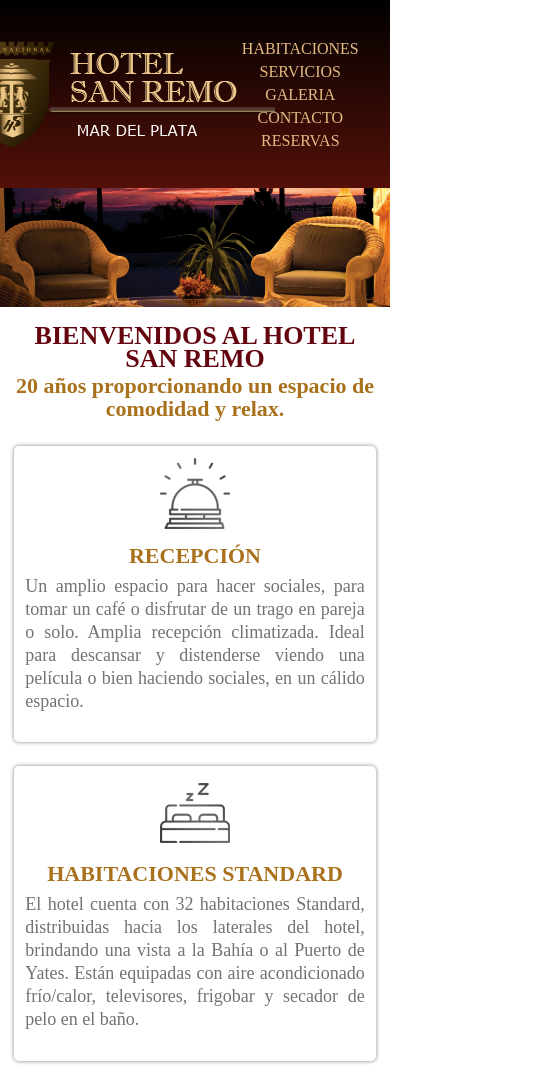
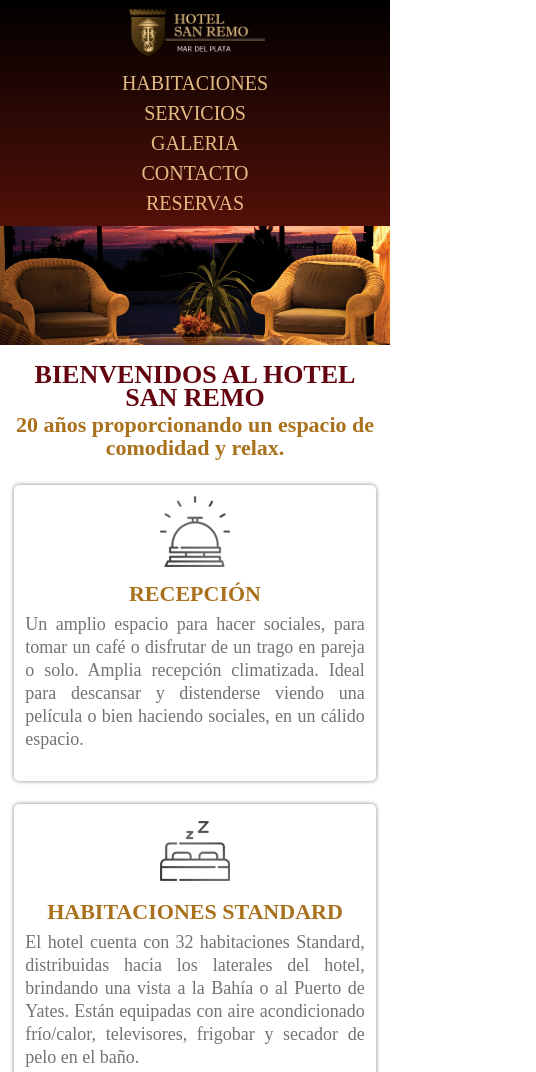
Before and after one commit to ISCJSantiagoLF/HotelSRWeb, a plain HTML site: page index.html in a window 390 px wide. Shown: the top 1072 px of the page, 536 px wide, since content can reach past the window. Drawn offline with Linux system fonts and the light colour scheme.

Commit message:
Add files via upload

```diff
--- a/estilos.css
+++ b/estilos.css
@@ -194,31 +194,46 @@
 
 
 
-@media screen and (max-width:800px)
-{
+@media screen and (max-width:800px){
 
 	header{
-		flex-direction:row;
+		height:auto;
+		flex-direction:column;
+		justify-content:center;
+		align-items:center;
 
 	}
 
 	nav{
+		width:70%;
+		height:auto;
 		flex-direction:column;
 		align-items:center;
+		margin:auto;
+		margin-bottom:2%;
+		margin-top:1%;
+	}
+
+	nav a:link{
+		font-size:20px;
+		line-height:30px;
 
 	}
 
 
+
 	.logohead img{
-		width:40vh;
+		width:40%;
+		height:auto;
+
 
 	}
 
 	.logohead{
+		width:90%;
 		display:flex;
 		justify-content:center;
-	    padding:10%;
-		padding-left:15%;
+	    padding:2%;
 
 	}
 
@@ -267,7 +282,7 @@
 		justify-content:space-around;
 		flex-direction:row;
 		width:90%;
-		padding:6%;
+		padding:4%;
 
 
 	}
@@ -281,16 +296,17 @@
 
 
 	.icofoot{
-		width:100%;
+		width:90%;
 		align-items:center;
+		flex-direction:column;
 		justify-content:space-evenly;
-		flex-direction:row;
 		height:auto;
 		margin:0%;
 
 	}
 
 	.icofoot img{
+		margin-bottom:2%;
 		width:23vh;
 		height:auto;
 
```
